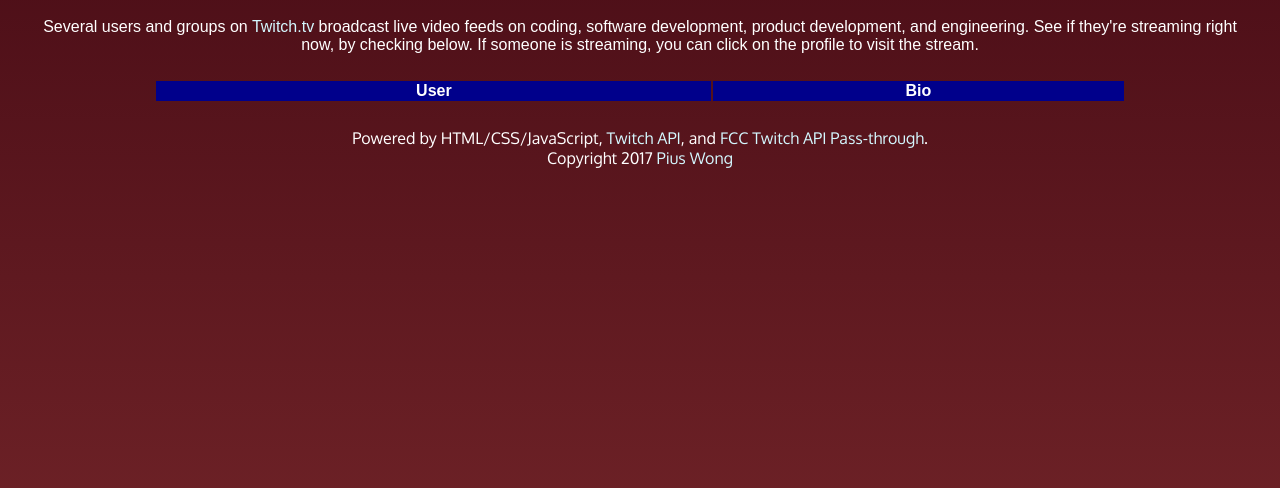
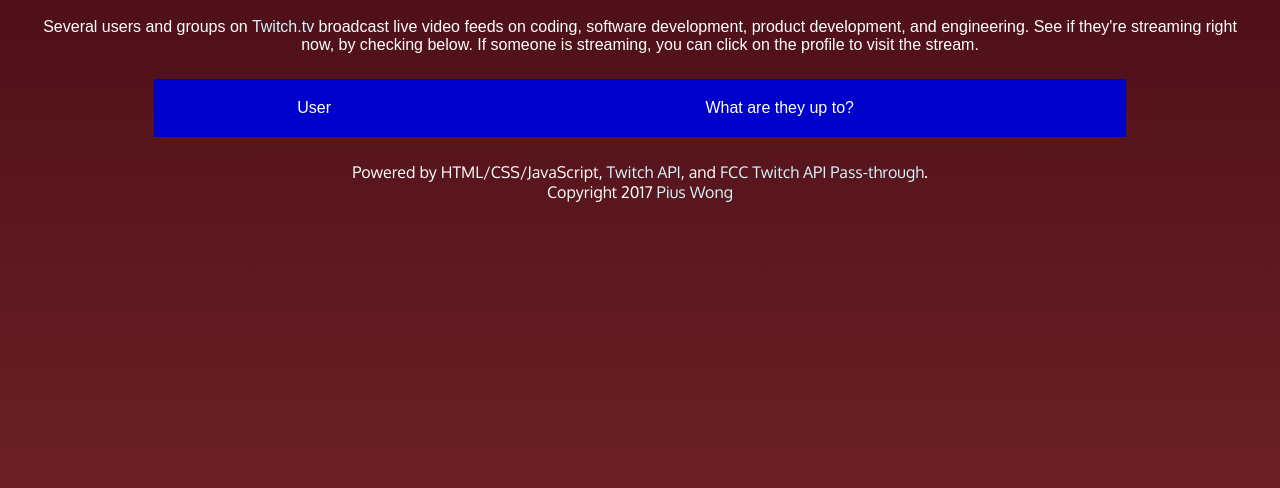
Before and after one commit to pieguyatx/TechStreamers, a plain HTML site: page index.html in a window 1280 px wide. Shown: the part 140-628 px from the top of the page. Drawn offline with Linux system fonts and the light colour scheme; a web font is replaced by a local one.

Commit message:
Table structure changed to divs

```diff
--- a/index.html
+++ b/index.html
@@ -33,16 +33,16 @@
       </section>
 
       <section id="results">
-        <table>
-          <tr>
-            <th class="user">
+        <div class="container">
+          <div class="heading">
+            <div class="user">
               User
-            </th>
-            <th class="bio">
-              Bio
-            </th>
-          </tr>
-        </table>
+            </div>
+            <div class="info">
+              What are they up to?
+            </div>
+          </div>
+        </div>
       </section>
 
     </main>
--- a/main.css
+++ b/main.css
@@ -38,21 +38,35 @@ section{
   align-items: center;
   justify-content: center;
 }
-#results table{
+/* Format table below*/
+#results div.container{
   width: 80%;
   text-align: center;
 }
-#results table tr{
+#results div.container>div{
+  display: flex;
+  flex-wrap: nowrap;
+}
+#results .heading{
+  padding: 20px;
+  background: mediumblue;
+}
+#results .user{
+  width: 30%;
+}
+#results .info{
+  width: 70%;
+}
+#results .userData{
+  padding: 5px;
+  margin: 3px;
   background: darkblue;
   margin: 5px 0 5px 0;
 }
-#results table td{
-  padding: 5px;
-  margin: 3px;
-}
-#results table tr:hover{
+#results .userData:hover{
   background-color: black;
 }
+/* format table (above) */
 footer{
   margin: 20px;
   font-family: 'Oxygen', sans-serif;
--- a/main.js
+++ b/main.js
@@ -22,10 +22,10 @@ function getUserData(user){
       console.log("User " + user + " not found.")//debug
     }
     else{
-      var output = '<tr class="row"><td class="user">%USER%</td><td class="bio">%BIO%</td></tr>';
+      var output = '<div class="userData"><div class="user">%USER%</div><div class="info">%BIO%</div></div>';
       output = output.replace("%USER%",data.display_name);
       output = output.replace("%BIO%",data.bio);
-      $("#results table").append(output);// debug
+      $("#results .container").append(output);// debug
       console.log(output); // debug
     }
   });
```
